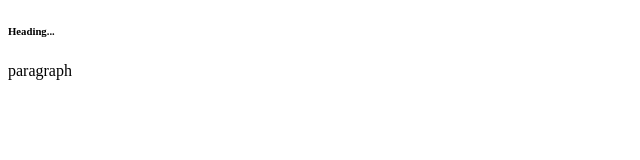
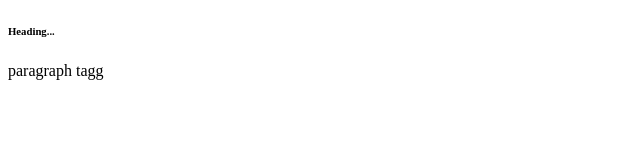
Before and after one commit to Santhiyaa69/program, a plain HTML site: page index.html in a window 1280 px wide. Shown: the full height of the page, 0-640 px from the left. Drawn offline with Linux system fonts and the light colour scheme.

Commit message:
updatefile

```diff
--- a/index.html
+++ b/index.html
@@ -8,6 +8,6 @@
 </head>
 <body>
     <h6>Heading...</h6>
-    <p>paragraph</p>
+    <p>paragraph tagg</p>
 </body>
 </html>
```
